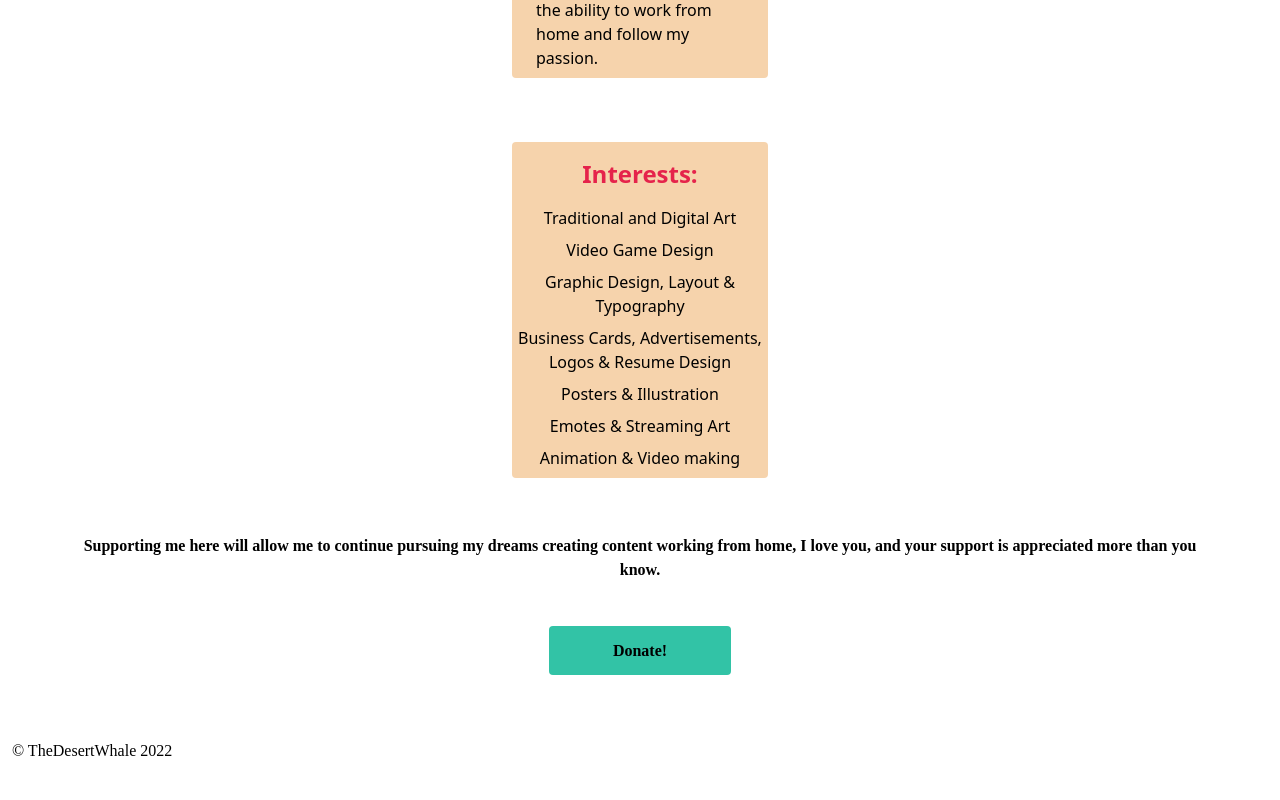
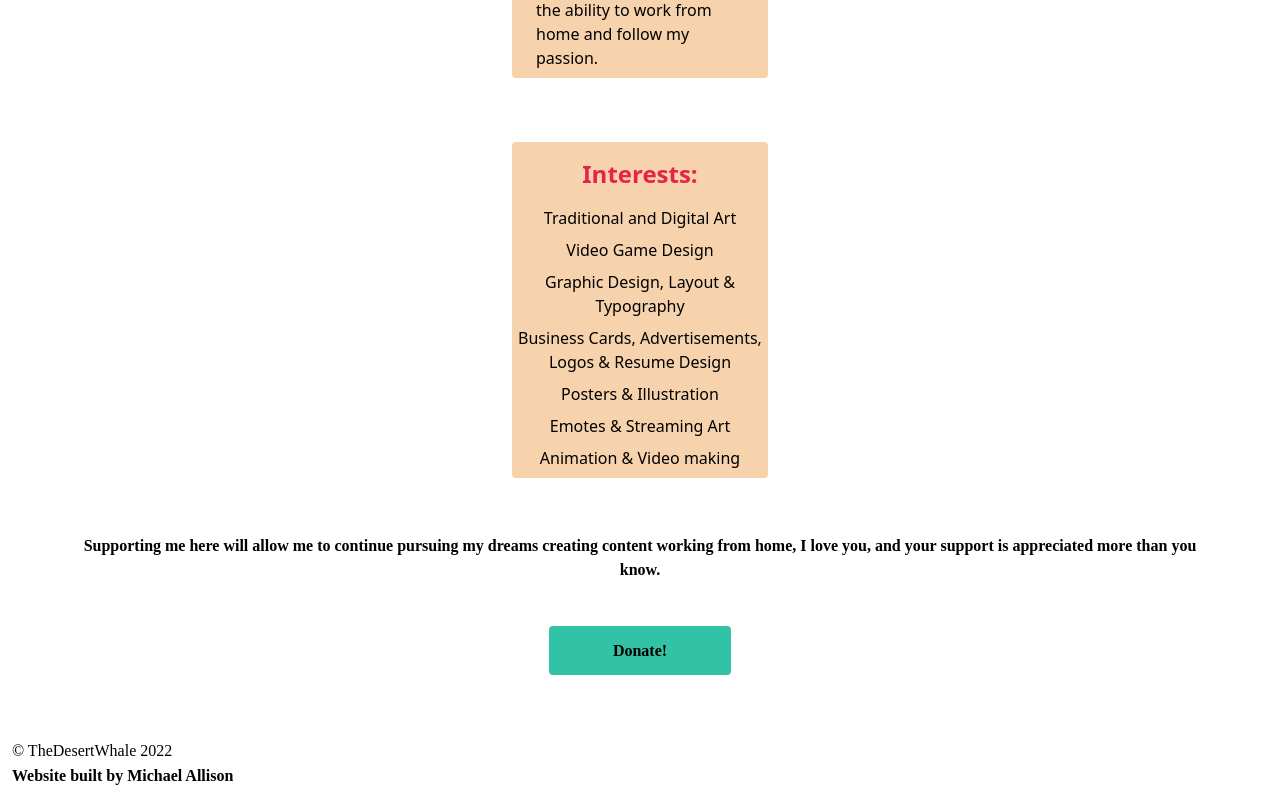
Before and after one commit to Huntthee/next-desert-site, a Next.js app: page / in a window 1280 px wide. Shown: the part 2549-3349 px from the top of the page. Before the commit the page ends 3324 px from the top, so only its background shows below. Built offline with nearby package versions, Linux system fonts and the light colour scheme; a web font is replaced by a local one.

Commit message:
Added attribute link to footer

```diff
--- a/pages/components/footer.tsx
+++ b/pages/components/footer.tsx
@@ -3,6 +3,7 @@ export default function Footer() {
     <>
       <footer className="mt-7 p-2">
         <p>&copy; TheDesertWhale 2022</p>
+        <a href="https://huntthee.github.io" target="_blank">Website built by Michael Allison</a>
       </footer>
     </>
   );
```
